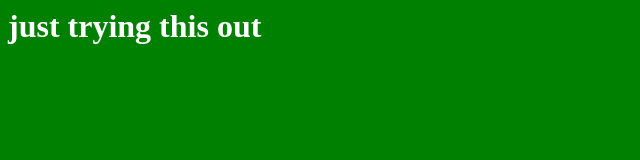
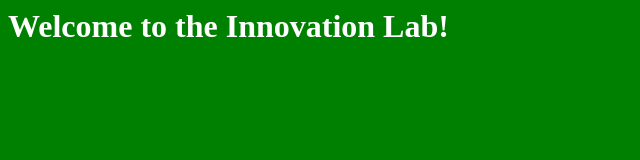
Before and after one commit to emmawirt/innovation-lab, a plain HTML site: page index.html in a window 1280 px wide. Shown: the whole page, without its empty margins (0-640 px from the left). Drawn offline with Linux system fonts and the light colour scheme.

Commit message:
Update index.html

```diff
--- a/index.html
+++ b/index.html
@@ -4,7 +4,7 @@
   </title>
 
   <body>
-    <h1> just trying this out </h1>
+    <h1> Welcome to the Innovation Lab! </h1>
   </body>
 
 
```
